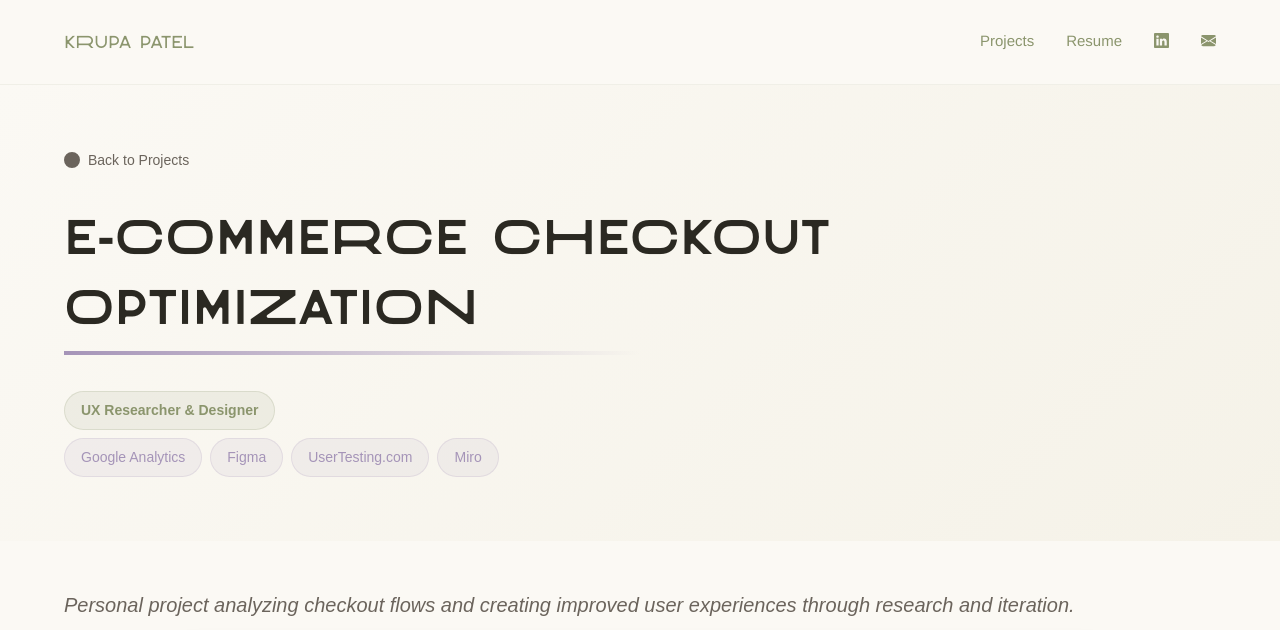
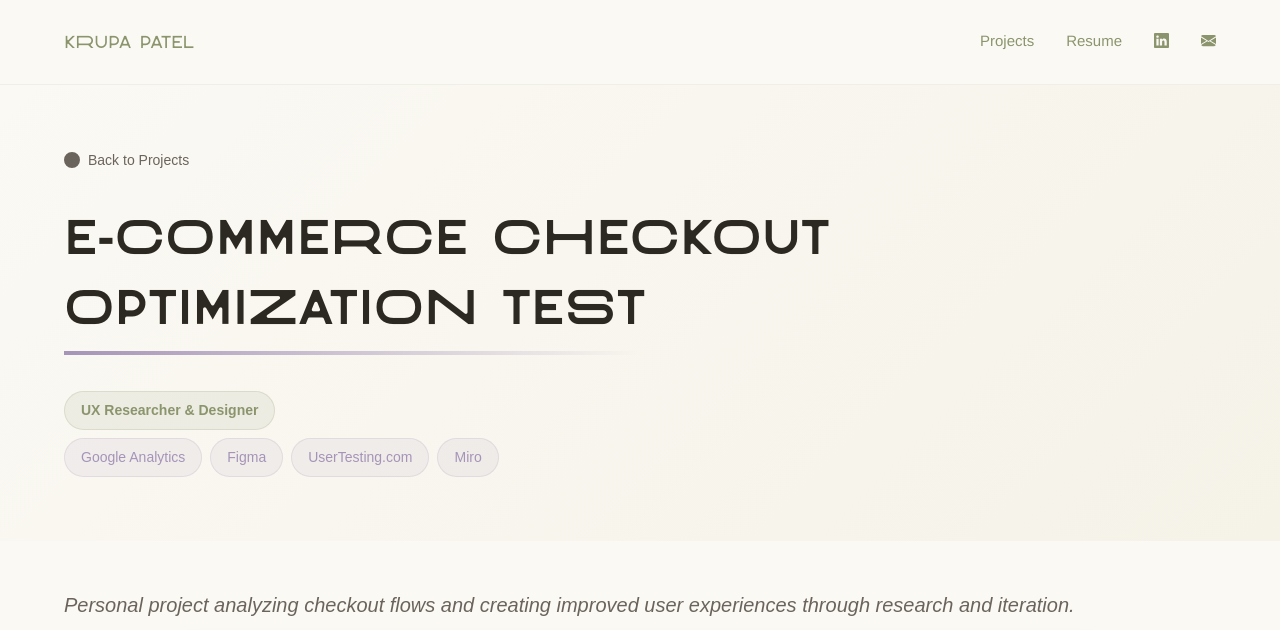
Before and after one commit to krupabpatel/krupa-portfolio, a Jekyll site: the page built from _projects/project-1.md, in a window 1280 px wide and 900 px high, cut to the strip 0-630 px from the top of the window. Built offline with Jekyll 4.4.1, drawn with Linux system fonts in a browser that asks for light colours; some web fonts are replaced.

Commit message:
Update Projects “project-1”

```diff
--- a/_projects/project-1.md
+++ b/_projects/project-1.md
@@ -1,25 +1,26 @@
 ---
 layout: project
-title: "E-commerce Checkout Optimization"
-summary: "Personal project analyzing checkout flows and creating improved user experiences through research and iteration."
-role: "UX Researcher & Designer"
+title: E-commerce Checkout Optimization Test
+summary: Personal project analyzing checkout flows and creating improved user experiences through research and iteration.
+role: UX Researcher & Designer
 tools:
-  - "Google Analytics"
-  - "Figma"
-  - "UserTesting.com"
-  - "Miro"
+  - Google Analytics
+  - Figma
+  - UserTesting.com
+  - Miro
+content: This is a test
 links:
-  - title: "User Research Findings"
-    description: "Comprehensive analysis of user behavior patterns and checkout flow pain points"
-    url: "/assets/docs/checkout-research.pdf"
+  - title: User Research Findings
+    description: Comprehensive analysis of user behavior patterns and checkout flow pain points
+    url: /assets/docs/checkout-research.pdf
     external: false
 media:
-  - type: "image"
-    src: "https://images.unsplash.com/photo-1460925895917-afdab827c52f?w=800&h=600&fit=crop"
-    alt: "E-commerce checkout flow analysis dashboard"
-    caption: "Analytics dashboard showing conversion rates before optimization"
-  - type: "image"
-    src: "https://images.unsplash.com/photo-1551288049-bebda4e38f71?w=800&h=600&fit=crop"
-    alt: "User interface wireframes and mockups"
-    caption: "Wireframes and final designs for the optimized checkout experience"
+  - type: image
+    src: https://images.unsplash.com/photo-1460925895917-afdab827c52f?w=800&h=600&fit=crop
+    alt: E-commerce checkout flow analysis dashboard
+    caption: Analytics dashboard showing conversion rates before optimization
+  - type: image
+    src: https://images.unsplash.com/photo-1551288049-bebda4e38f71?w=800&h=600&fit=crop
+    alt: User interface wireframes and mockups
+    caption: Wireframes and final designs for the optimized checkout experience
 ---
```
